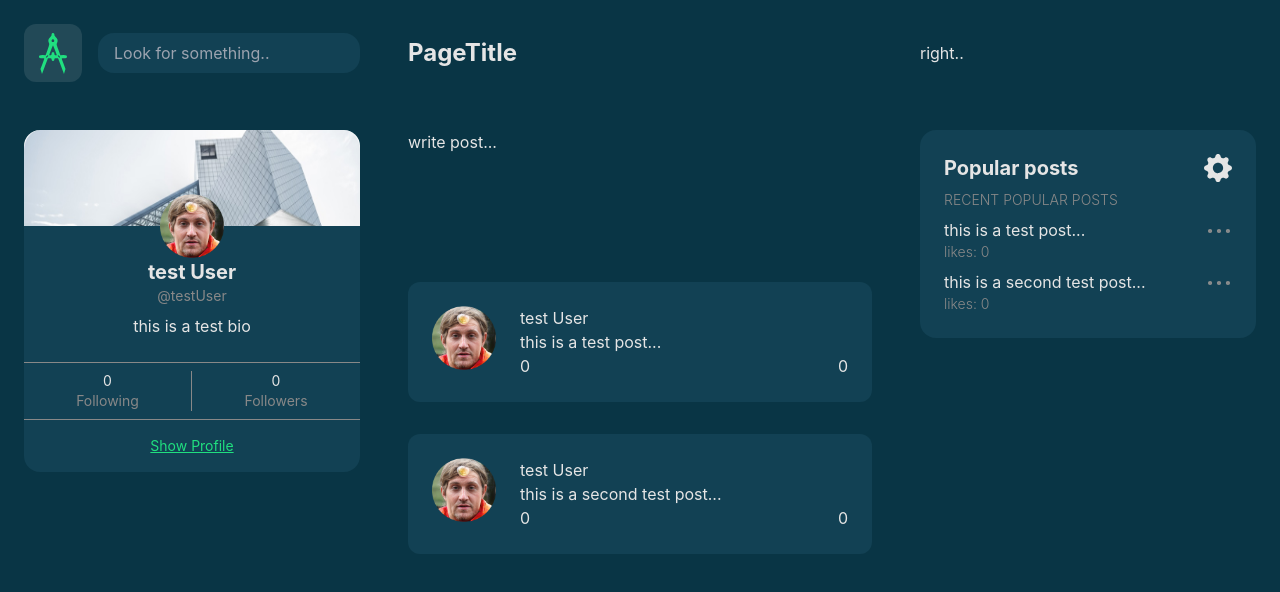
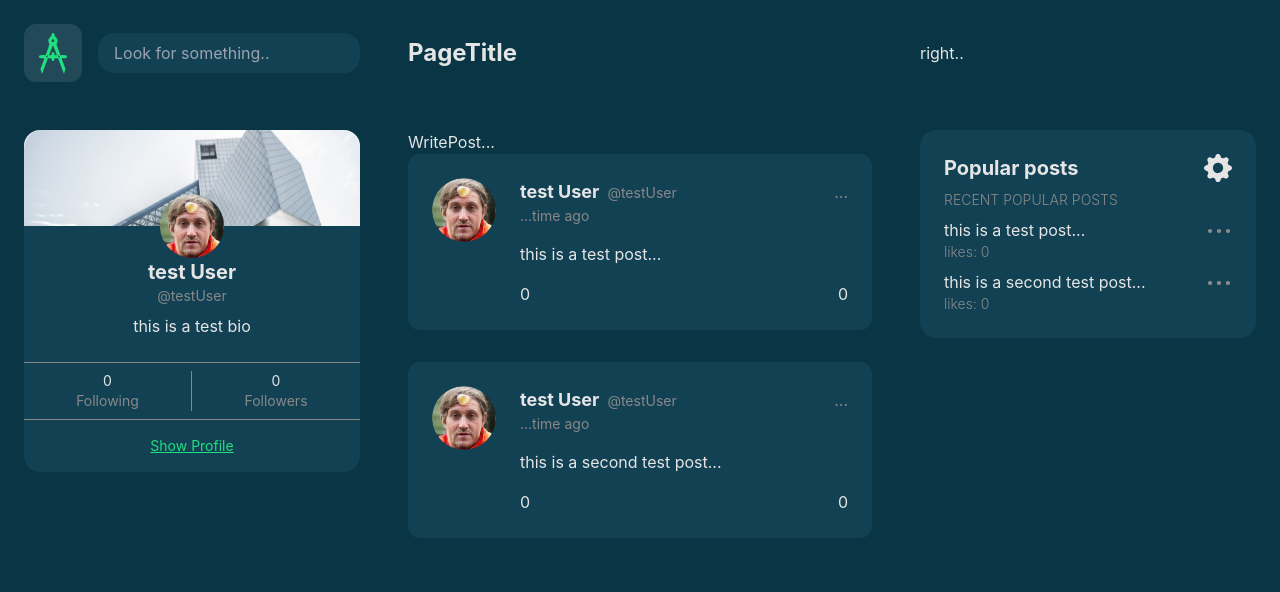
Before and after one commit to orcanicman/thinkr-js, a React (Create React App) app: page / in a window 1280 px wide. Shown: the top 592 px of the page. Built offline with nearby package versions, Linux system fonts and the light colour scheme.

Commit message:
added Post component

```diff
--- a/src/pages/Home/Home.tsx
+++ b/src/pages/Home/Home.tsx
@@ -1,8 +1,9 @@
 import React, { useState } from "react";
-import ProfileImage from "../../assets/Profile_Image.png";
 import MainLayout from "../../layouts/Main";
 import { posts as testPosts } from "../../testData/posts";
 import { Post } from "../../types/Post";
+import { Post as PostComponent } from "./components/Post";
+import { WritePost } from "./components/WritePost";
 
 interface HomeProps {}
 
@@ -11,27 +12,12 @@ export const Home: React.FC<HomeProps> = () => {
 
   return (
     <MainLayout>
-      <div className="mb-32">write post...</div>
       <div className="">
-        {testPosts.map((post, i) => (
-          <div
-            key={i}
-            className="bg-darkTransparentHighlight rounded-xl mb-8 p-6"
-          >
-            <div className="flex">
-              <div className="mr-6">
-                <img alt="Profile" src={ProfileImage} className="w-16 h-16" />
-              </div>
-              <div className="grow">
-                <div>{post.user?.profile.name}</div>
-                <div>{post.content}</div>
-                <div className="flex justify-between">
-                  <div>{post.likes.length}</div>
-                  <div>{post.comments.length}</div>
-                </div>
-              </div>
-            </div>
-          </div>
+        <WritePost />
+      </div>
+      <div className="">
+        {posts.map((post, i) => (
+          <PostComponent key={i} post={post} />
         ))}
       </div>
     </MainLayout>
--- /dev/null
+++ b/src/pages/Home/components/Post.tsx
@@ -0,0 +1,59 @@
+import React from "react";
+import { Link } from "react-router-dom";
+import { Post as IPost } from "../../../types/Post";
+import ProfileImage from "../../../assets/Profile_Image.png";
+
+interface PostProps {
+  post: IPost;
+}
+
+export const Post: React.FC<PostProps> = ({ post }) => {
+  return (
+    <div className="bg-darkTransparentHighlight rounded-xl mb-8 p-6">
+      <div className="flex">
+        <div className="mr-6">
+          <Link to={`/${post.user?.profile.tag}`}>
+            <img
+              alt="Profile"
+              src={ProfileImage}
+              className="w-16 h-16 rounded-full"
+            />
+          </Link>
+        </div>
+        <div className="grow">
+          {/* Top stuff */}
+          <div className="flex justify-between mb-4 items-baseline">
+            <div className="flex flex-col">
+              <div className="flex space-x-2 items-baseline">
+                <Link
+                  to={`/${post.user?.profile.tag}`}
+                  className="text-lg font-bold hover:underline"
+                >
+                  {post.user?.profile.name}
+                </Link>
+                <Link
+                  to={`/${post.user?.profile.tag}`}
+                  className="text-gray text-sm hover:underline"
+                >
+                  @{post.user?.profile.tag}
+                </Link>
+              </div>
+              <div className="text-gray text-sm">...time ago</div>
+            </div>
+
+            <button className="text-gray">...</button>
+          </div>
+
+          {/* actual content */}
+          <div className="mb-4">{post.content}</div>
+
+          {/* bottom stuff, likes etc */}
+          <div className="flex justify-between">
+            <div>{post.likes.length}</div>
+            <div>{post.comments.length}</div>
+          </div>
+        </div>
+      </div>
+    </div>
+  );
+};
--- /dev/null
+++ b/src/pages/Home/components/WritePost.tsx
@@ -0,0 +1,7 @@
+import React from "react";
+
+interface WritePostProps {}
+
+export const WritePost: React.FC<WritePostProps> = ({}) => {
+  return <div>WritePost...</div>;
+};
--- a/src/testData/posts.ts
+++ b/src/testData/posts.ts
@@ -6,6 +6,7 @@ export const post: Post = {
   content: "this is a test post...",
   comments: [],
   likes: [],
+  createdAt: new Date(),
 };
 
 export const posts: Post[] = [
@@ -15,5 +16,6 @@ export const posts: Post[] = [
     content: "this is a second test post...",
     comments: [],
     likes: [],
+    createdAt: new Date("12/21/2022"),
   },
 ];
--- a/src/types/Post.ts
+++ b/src/types/Post.ts
@@ -5,4 +5,5 @@ export type Post = {
   content: string;
   likes: User[];
   comments: Comment[];
+  createdAt: Date;
 };
```
